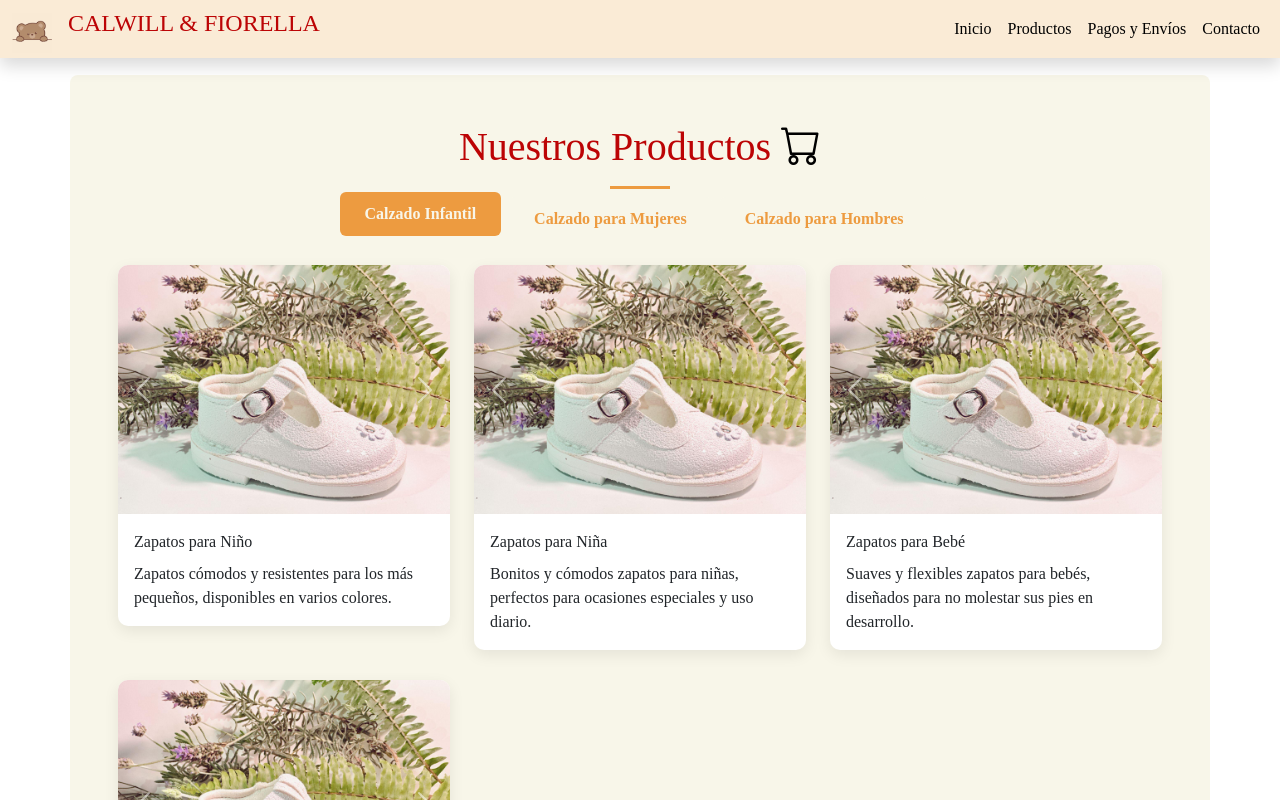
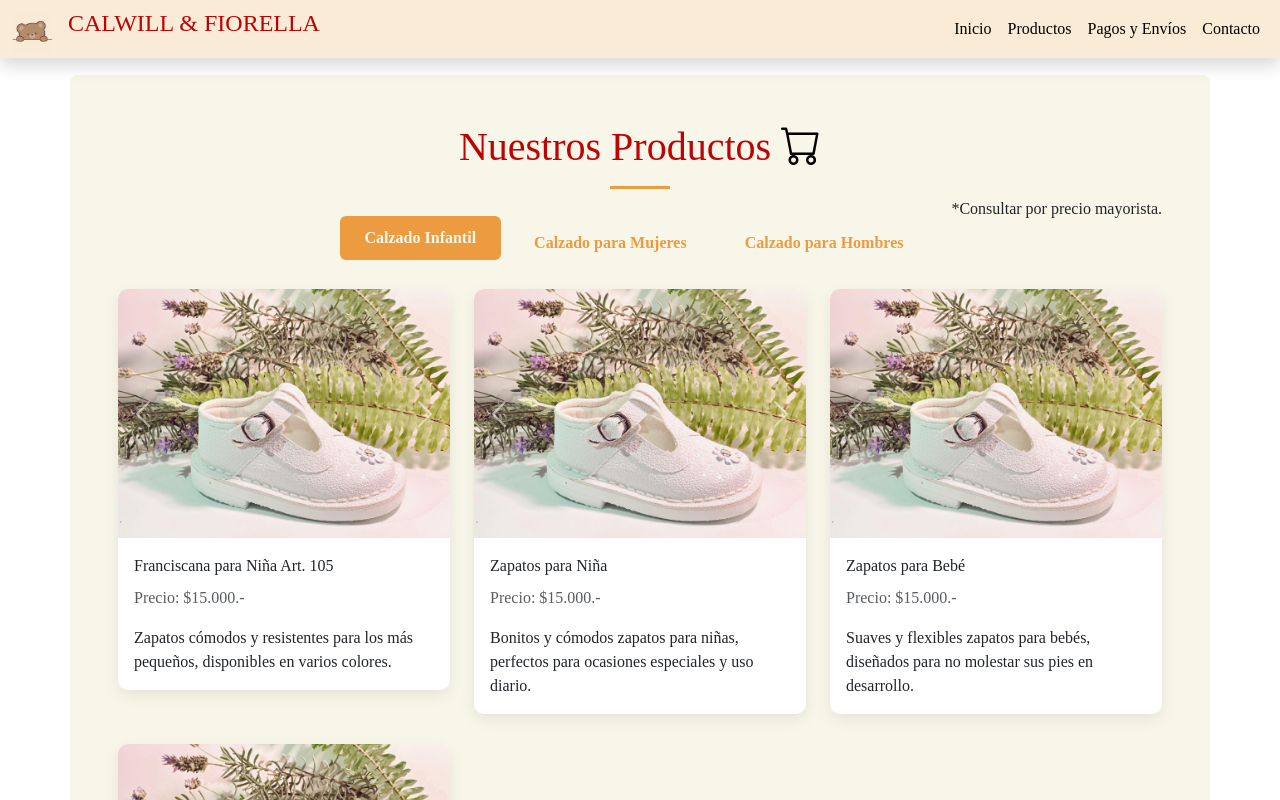
Before and after one commit to blackanvilsoftworks/CalwillYFiorella_react, a React (Vite) app: page /productos in a window 1280 px wide. Shown: the top 800 px of the page. Built offline with nearby package versions, Linux system fonts and the light colour scheme.

Commit message:
Se hacen modificaciones en Products para incorporar un precio por unidad a cada Card

```diff
--- a/src/components/products/ProductCards.jsx
+++ b/src/components/products/ProductCards.jsx
@@ -2,7 +2,7 @@ import ProductCarousel from "./ProductCarousel";
 import './ProductCards.scss';
 
 const ProductCards = ({ id, cards }) => {
-    return cards.map(({ title, description, images }, i) => {
+    return cards.map(({ product, description, price, images }, i) => {
         return (
             <div key={`${id}-${i}`} className="col-12 col-md-6 col-lg-4">
                 <div className="card product-card">
@@ -12,7 +12,8 @@ const ProductCards = ({ id, cards }) => {
                         i={i}
                     />
                     <div className="card-body">
-                        <div className="card-title">{title}</div>
+                        <div className="card-title">{product}</div>
+                        <p className="card-text text-body-secondary">Precio: ${price.toLocaleString('es-ES')}.-</p>
                         <p className="card-text">{description}</p>
                     </div>
                 </div>
--- a/src/components/products/Products.jsx
+++ b/src/components/products/Products.jsx
@@ -20,6 +20,7 @@ const Products = () => {
                         <h2 className="text-center">
                             { createTitle(data.title, data.icon) }
                         </h2>
+                        <div className='text-end'>*Consultar por precio mayorista.</div>
                         <ul id="productsTab" className="nav nav-pills justify-content-center mb-4" role="tablist">
                             <ProductsTabItem items={arrProducts} />
                         </ul>
--- a/src/contexts/Data.jsx
+++ b/src/contexts/Data.jsx
@@ -89,23 +89,27 @@ const DataContextProvider = ({ children }) => {
             title   : 'Calzado Infantil',
             cards   : [
                 {
-                    title           : 'Zapatos para Niño',
+                    product         : 'Franciscana para Niña Art. 105',
                     description     : 'Zapatos cómodos y resistentes para los más pequeños, disponibles en varios colores.',
+                    price           : 15000,
                     images          : [1, 2, 3]
                 },
                 {
-                    title           : 'Zapatos para Niña',
+                    product         : 'Zapatos para Niña',
                     description     : 'Bonitos y cómodos zapatos para niñas, perfectos para ocasiones especiales y uso diario.',
+                    price           : 15000,
                     images          : [1, 2, 3]
                 },
                 {
-                    title           : 'Zapatos para Bebé',
+                    product         : 'Zapatos para Bebé',
                     description     : 'Suaves y flexibles zapatos para bebés, diseñados para no molestar sus pies en desarrollo.',
+                    price           : 15000,
                     images          : [1, 2, 3]
                 },
                 {
-                    title           : 'Zapatos para Niño',
+                    product         : 'Zapatos para Niño',
                     description     : 'Bonitos y cómodos zapatos para niñas, perfectos para ocasiones especiales y uso diario.',
+                    price           : 15000,
                     images          : [1, 2, 3]
                 }
             ]
@@ -115,23 +119,27 @@ const DataContextProvider = ({ children }) => {
             title   : 'Calzado para Mujeres',
             cards   : [
                 {
-                    title           : 'Zapatos para Mujer',
+                    product         : 'Zapatos para Mujer',
                     description     : 'Zapatos cómodos y resistentes para los más pequeños, disponibles en varios colores.',
+                    price           : 15000,
                     images          : [1, 2, 3]
                 },
                 {
-                    title           : 'Zapatos para Mujer',
+                    product         : 'Zapatos para Mujer',
                     description     : 'Bonitos y cómodos zapatos para niñas, perfectos para ocasiones especiales y uso diario.',
+                    price           : 15000,
                     images          : [1, 2, 3]
                 },
                 {
-                    title           : 'Zapatos para Mujer',
+                    product         : 'Zapatos para Mujer',
                     description     : 'Suaves y flexibles zapatos para bebés, diseñados para no molestar sus pies en desarrollo.',
+                    price           : 15000,
                     images          : [1, 2, 3]
                 },
                 {
-                    title           : 'Zapatos para Mujer',
+                    product         : 'Zapatos para Mujer',
                     description     : 'Bonitos y cómodos zapatos para niñas, perfectos para ocasiones especiales y uso diario.',
+                    price           : 15000,
                     images          : [1, 2, 3]
                 }
             ]
@@ -141,23 +149,27 @@ const DataContextProvider = ({ children }) => {
             title   : 'Calzado para Hombres',
             cards   : [
                 {
-                    title           : 'Zapatos para Hombres',
+                    product         : 'Zapatos para Hombres',
                     description     : 'Zapatos cómodos y resistentes para los más pequeños, disponibles en varios colores.',
+                    price           : 15000,
                     images          : [1, 2, 3]
                 },
                 {
-                    title           : 'Zapatos para Hombres',
+                    product         : 'Zapatos para Hombres',
                     description     : 'Bonitos y cómodos zapatos para niñas, perfectos para ocasiones especiales y uso diario.',
+                    price           : 15000,
                     images          : [1, 2, 3]
                 },
                 {
-                    title           : 'Zapatos para Hombres',
+                    product         : 'Zapatos para Hombres',
                     description     : 'Suaves y flexibles zapatos para bebés, diseñados para no molestar sus pies en desarrollo.',
+                    price           : 15000,
                     images          : [1, 2, 3]
                 },
                 {
-                    title           : 'Zapatos para Hombres',
+                    product         : 'Zapatos para Hombres',
                     description     : 'Bonitos y cómodos zapatos para niñas, perfectos para ocasiones especiales y uso diario.',
+                    price           : 15000,
                     images          : [1, 2, 3]
                 }
             ]
```
